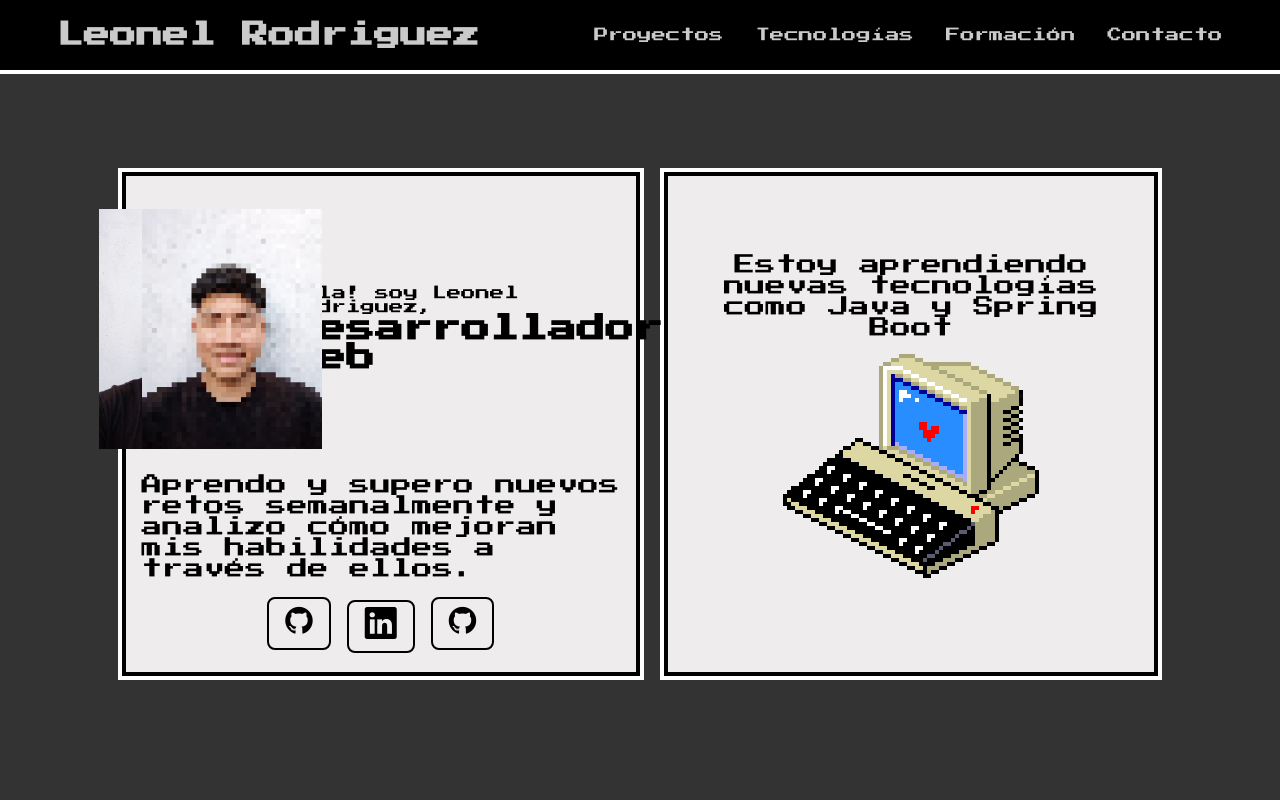
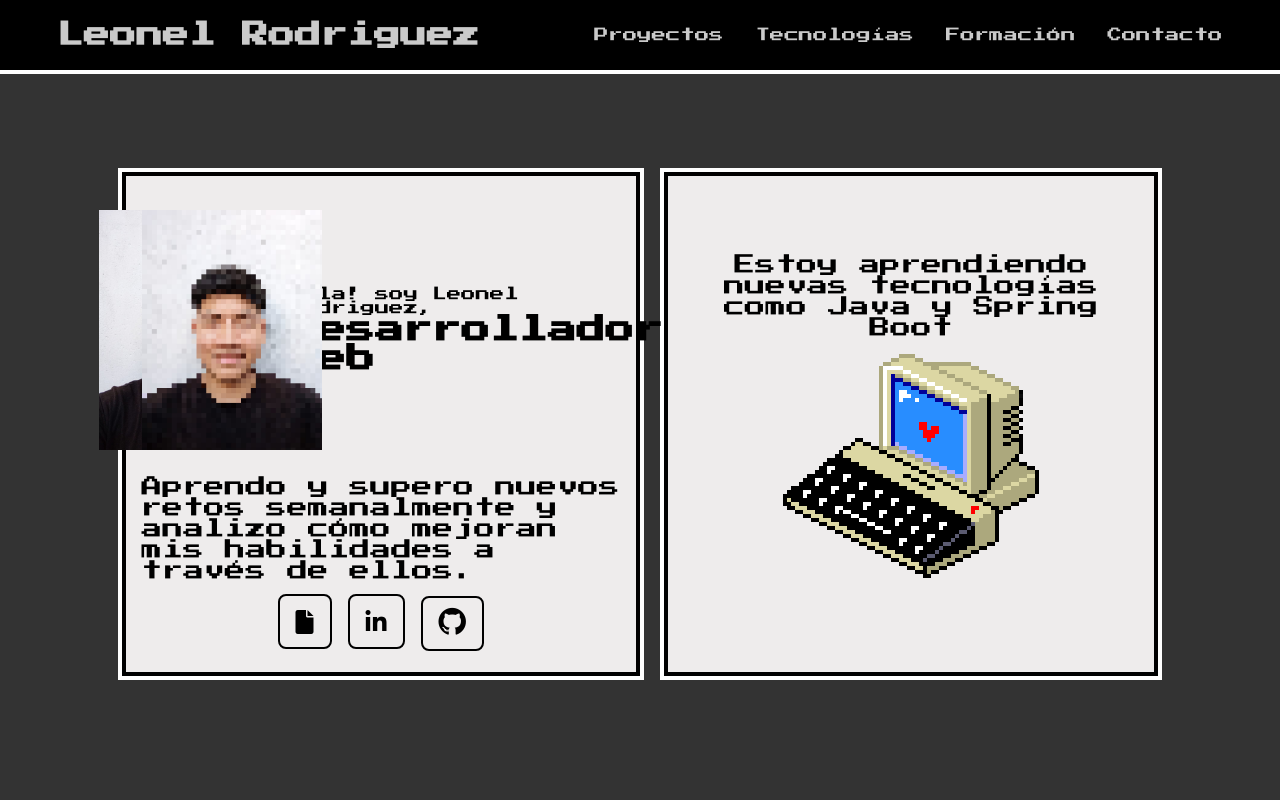
Before and after one commit to Leonel0805/Portfolio, a plain HTML site: page index.html in a window 1280 px wide. Shown: the top 800 px of the page. Drawn offline with nearby package versions, Linux system fonts and the light colour scheme.

Commit message:
update styles: update icons principal__bot

```diff
--- a/index.html
+++ b/index.html
@@ -77,12 +77,12 @@
                     <ul class="principal__bot-list">
                         <li class="principal__bot-item" >
                             <a class="principal__bot-link" href="./resources/cv/Leonel-Rodriguez-CV.pdf" download="Leonel Rodriguez CV.pdf">
-                                <i class="fa fa-github icon-main"></i>
+                                <i class="fa-solid fa-file icon"></i>
                             </a>
                         </li>
                         <li class="principal__bot-item" >
                             <a class="principal__bot-link" href="https://www.linkedin.com/in/leonel-uli-rodriguez/" target="_blank">
-                                <i class="bi bi-linkedin"></i>
+                                <i class="fa-brands fa-linkedin-in icon icon-black"></i>
                             </a>
                         </li>
                         <li class="principal__bot-item" >
--- a/styles/index.css
+++ b/styles/index.css
@@ -195,12 +195,11 @@ main{
 }
 
 .principal__bot-item{
-    font-size: 1.07rem;
     transition: transform 0.7s ease;
 }
 
 .principal__bot-item:hover{
-    transform: scale(1.05);
+    transform: scale(1.15);
 }
 
 
@@ -352,7 +351,7 @@ main{
 }
 
 .icon{
-    font-size: 32px !important;
+    font-size: 24px !important;
 }
 
 .icon-white{
```
